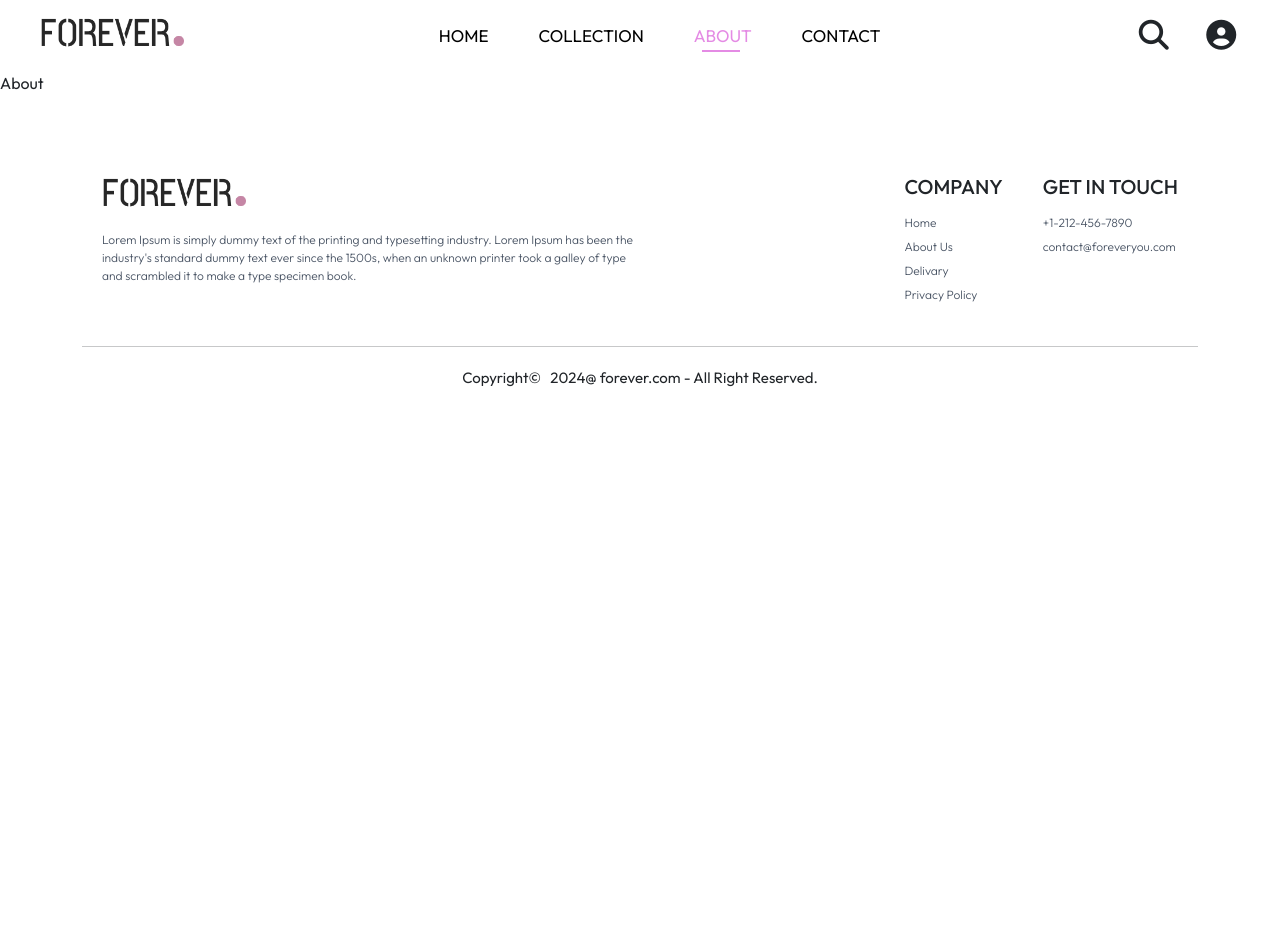
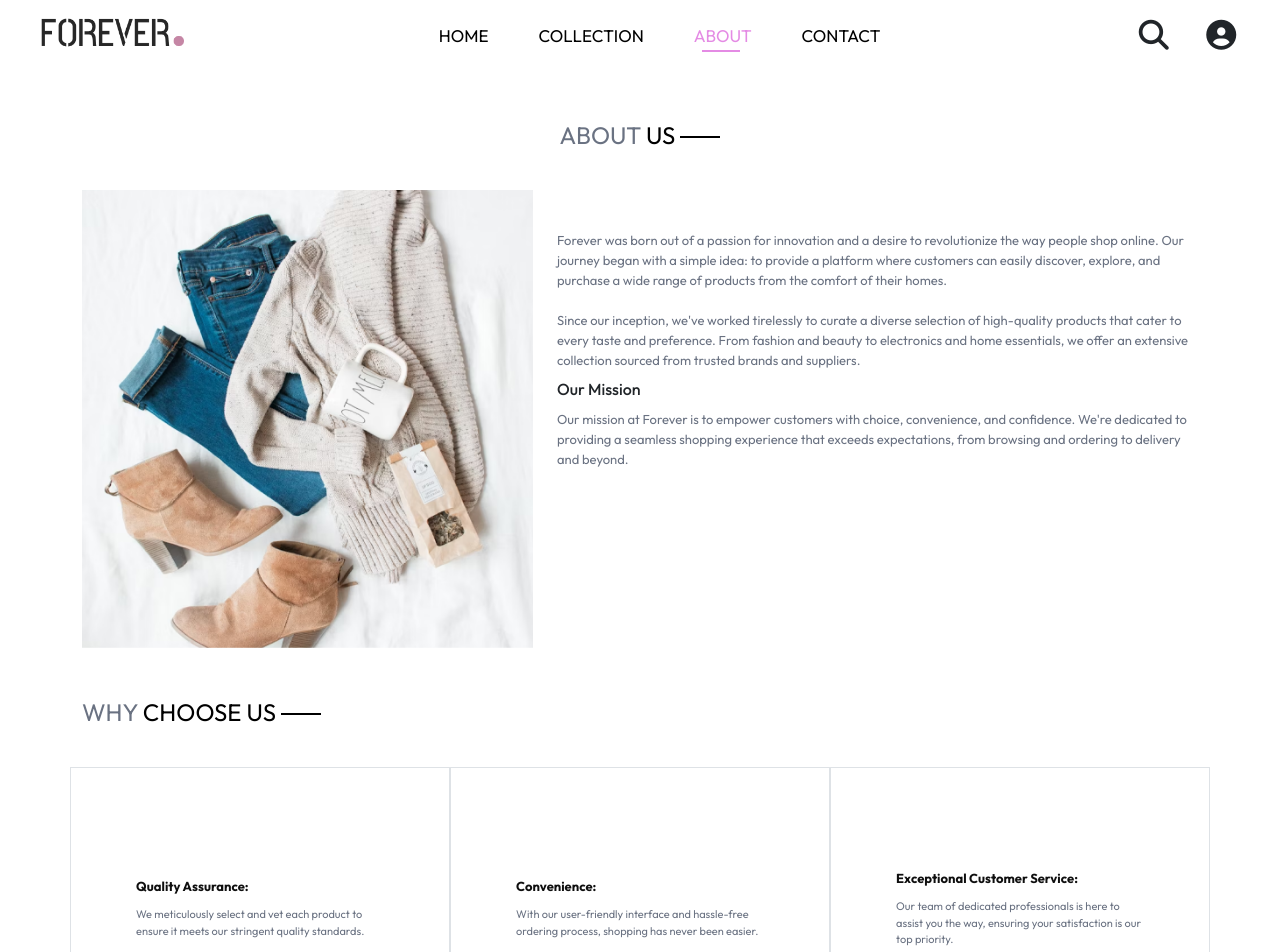
Before and after one commit to ArkoprobhaMazumder/newEcommerce2026, a React (Vite) app: page /about in a window 1280 px wide. Shown: the top 952 px of the page. Before the commit the page ends 800 px from the top, so only its background shows below. Built offline with nearby package versions, Linux system fonts and the light colour scheme.

Commit message:
About Page Added

```diff
--- a/src/pages/about/About.jsx
+++ b/src/pages/about/About.jsx
@@ -1,9 +1,61 @@
-import React from 'react'
-
+import css from './about.module.css';
+import { assets } from '../../assets/images/frontend_assets/assets';
+import Subscribe from '../../Components/subscribe/Subscribe';
 const About = () => {
   return (
-    <div>
-      About
+    <div className="container">
+      <div className={css.aboutContainer}>
+        <div className="row">
+          <h4>About <span>Us <span></span></span></h4>
+          <div className="col-sm-12 col-md-5">
+            <div className={css.aboutTopLeft}>
+              <img src={assets.about_img} alt="about_image" />
+            </div>
+          </div>
+          <div className="col-sm-12 col-md-7">
+            <div className={css.aboutTopRight}>
+              <p>Forever was born out of a passion for innovation and a desire to revolutionize the way people shop online. Our journey began with a simple idea: to provide a platform where customers can easily discover, explore, and purchase a wide range of products from the comfort of their homes.</p>
+              <p>Since our inception, we've worked tirelessly to curate a diverse selection of high-quality products that cater to every taste and preference. From fashion and beauty to electronics and home essentials, we offer an extensive collection sourced from trusted brands and suppliers.</p>
+              <h6>Our Mission</h6>
+              <p>Our mission at Forever is to empower customers with choice, convenience, and confidence. We're dedicated to providing a seamless shopping experience that exceeds expectations, from browsing and ordering to delivery and beyond.</p>
+            </div>
+
+          </div>
+        </div>
+        <div className={css.aboutChoose}>
+          <div className="row">
+            <h4>Why <span>Choose Us <span></span></span></h4>
+            <div className="col-sm-12 col-md-4 border">
+              <div className={css.aboutConds}>
+                <div className={css.aboutDataBox}>
+                  <p>Quality Assurance:</p>
+                  <p>We meticulously select and vet each product to ensure it meets our stringent quality standards.</p>
+                </div>
+              </div>
+
+            </div>
+            <div className="col-sm-12 col-md-4 border">
+              <div className={css.aboutConds}>
+                <div className={css.aboutDataBox}>
+                  <p>Convenience:</p>
+                  <p>With our user-friendly interface and hassle-free ordering process, shopping has never been easier.</p>
+                </div>
+              </div>
+            </div>
+            <div className="col-sm-12 col-md-4 border">
+              <div className={css.aboutConds}>
+                <div className={css.aboutDataBox}>
+                  <p>Exceptional Customer Service:</p>
+                  <p>Our team of dedicated professionals is here to assist you the way, ensuring your satisfaction is our top priority.</p>
+                </div>
+              </div>
+            </div>
+          </div>
+        </div>
+
+        <Subscribe/>
+
+      </div>
     </div>
   )
 }
--- /dev/null
+++ b/src/pages/about/about.module.css
@@ -0,0 +1,87 @@
+.aboutContainer {
+    padding-top: 50px;
+
+    & h4 {
+        text-align: center;
+        color: #6a7282 !important;
+        font-weight: 400 !important;
+        text-transform: uppercase;
+
+        & span {
+            color: black !important;
+
+            & span {
+                width: 40px !important;
+                height: 2.5px !important;
+                background: black !important;
+                display: inline-block !important;
+                margin-bottom: 6px !important;
+            }
+        }
+    }
+
+
+    .aboutTopLeft {
+
+
+        width: 100%;
+        margin-top: 40px;
+
+        &>img {
+            width: 100%;
+            height: 100%;
+            object-fit: cover;
+        }
+    }
+
+    .aboutTopRight {
+        margin-top: 70px;
+
+        @media(max-width: 576px) {
+            margin-top: 25px;
+        }
+
+        &>p {
+            color: #6a7282 !important;
+            font-weight: 400 !important;
+            font-size: 13px !important;
+            line-height: 20px !important;
+            padding: 10px 0px !important;
+        }
+    }
+
+
+    .aboutChoose {
+        margin: 50px 0;
+
+        & h4 {
+            text-align: left;
+            margin-bottom: 40px;
+        }
+
+        .aboutConds {
+            /* border: 1px solid #e4e4e4 !important; */
+            height: 270px;
+            display: flex;
+            align-items: center;
+            justify-content: center;
+
+            .aboutDataBox {
+                width: 70%;
+
+                & p{
+                    color: #6a7282 !important;
+                    font-weight: 400 !important;
+                    font-size: 11px !important;
+                }
+
+                & p:first-child {
+                    color: #0f0f0f !important;
+                    font-weight: 700 !important;
+                    font-size: 13px !important;
+                    padding: 10px 0px !important;
+                }
+            }
+        }
+    }
+}
```
